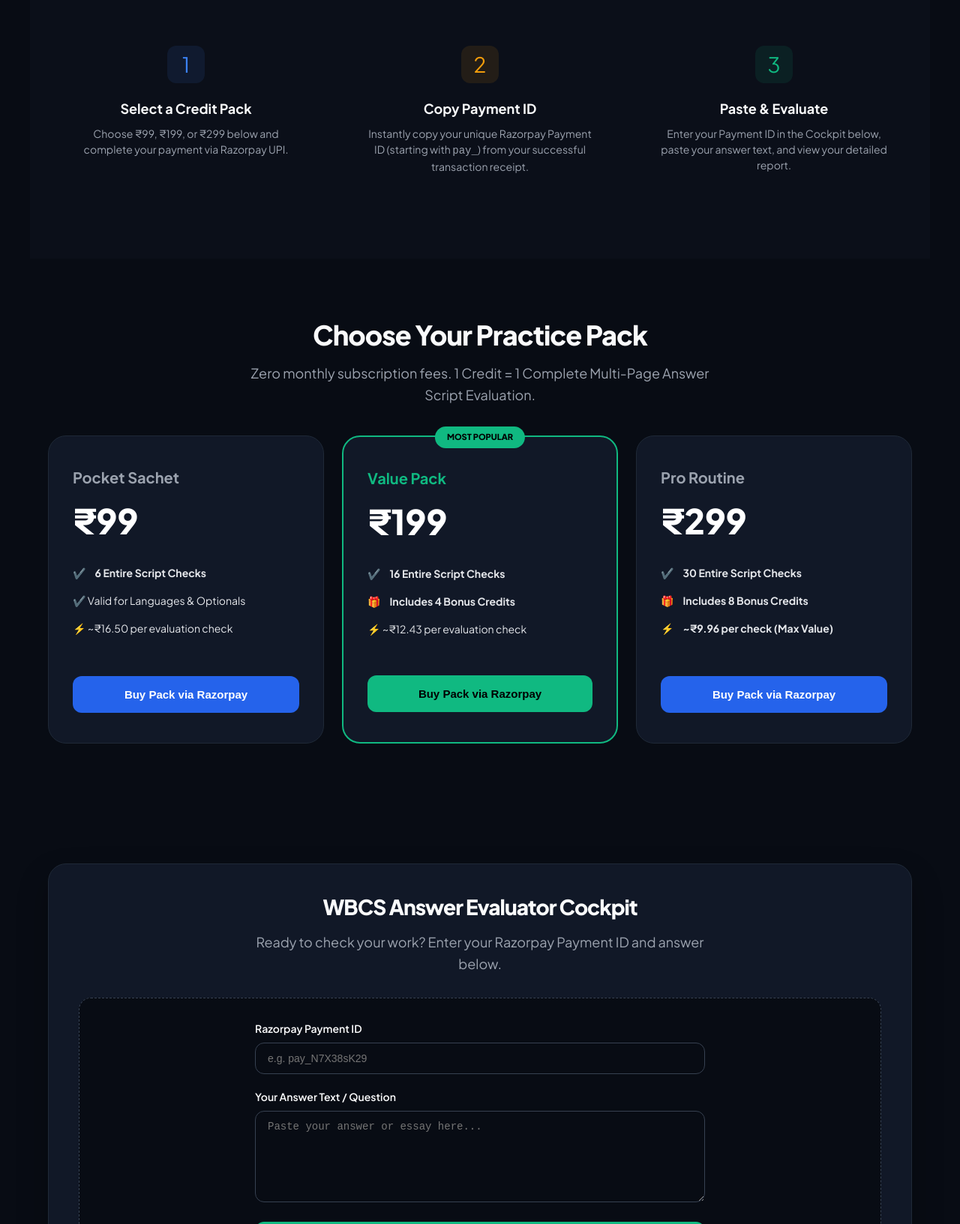
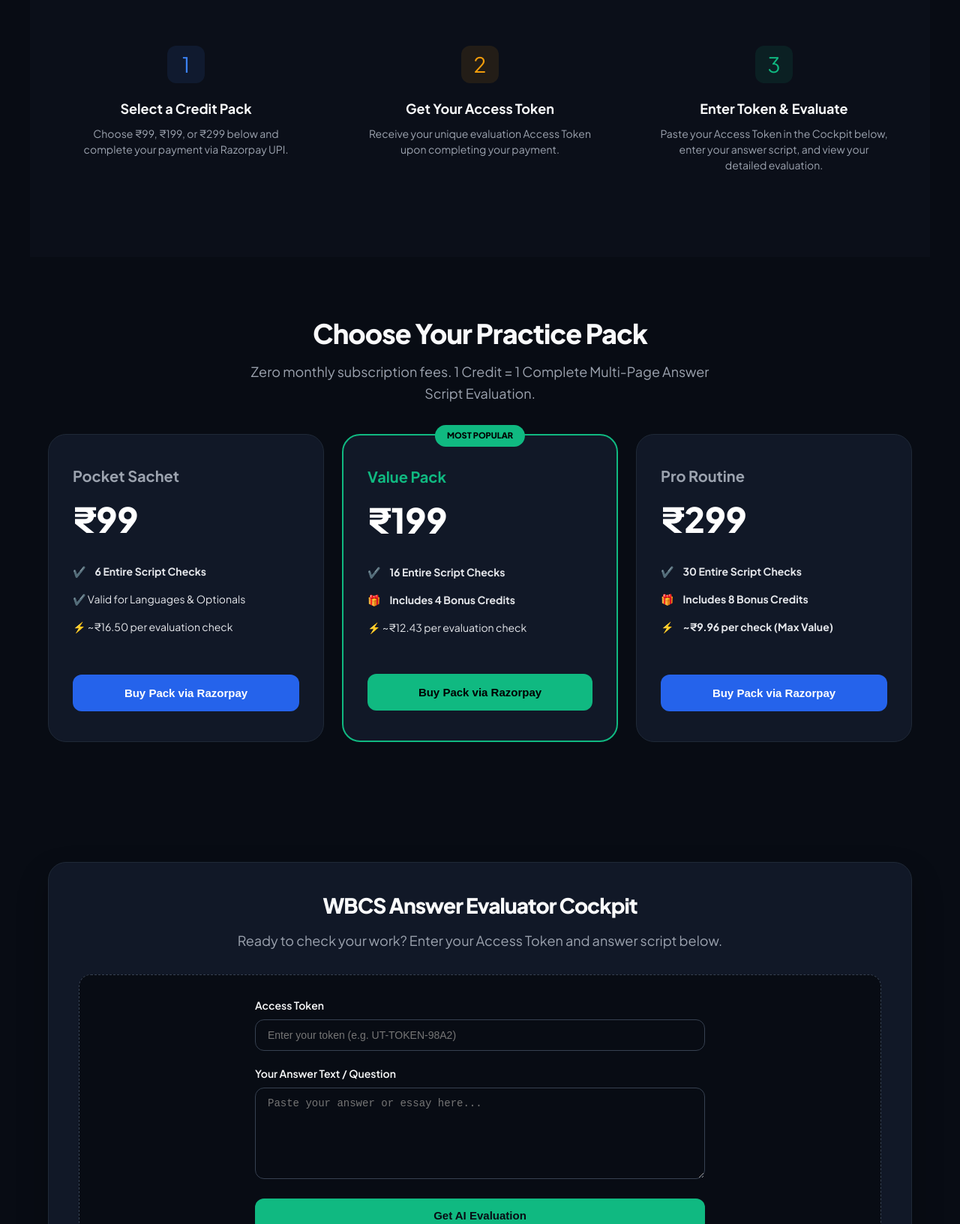
Before and after one commit to debanjanroy500g-lang/uttar-grade-website, a plain HTML site: page index.html in a window 1280 px wide. Shown: the part 1080-2713 px from the top of the page at 75% size. Drawn offline with Linux system fonts and the light colour scheme.

Commit message:
Update index.html

```diff
--- a/index.html
+++ b/index.html
@@ -312,13 +312,13 @@
             </div>
             <div class="info-card" style="text-align: center; border: none; background: transparent;">
                 <div class="info-icon" style="margin: 0 auto 20px auto; background: rgba(245, 158, 11, 0.1); color: #f59e0b;">2</div>
-                <h3>Copy Payment ID</h3>
-                <p>Instantly copy your unique Razorpay Payment ID (starting with <code>pay_</code>) from your successful transaction receipt.</p>
+                <h3>Get Your Access Token</h3>
+                <p>Receive your unique evaluation Access Token upon completing your payment.</p>
             </div>
             <div class="info-card" style="text-align: center; border: none; background: transparent;">
                 <div class="info-icon" style="margin: 0 auto 20px auto; background: rgba(16, 185, 129, 0.1); color: #10b981;">3</div>
-                <h3>Paste & Evaluate</h3>
-                <p>Enter your Payment ID in the Cockpit below, paste your answer text, and view your detailed report.</p>
+                <h3>Enter Token & Evaluate</h3>
+                <p>Paste your Access Token in the Cockpit below, enter your answer script, and view your detailed evaluation.</p>
             </div>
         </div>
     </section>
@@ -371,17 +371,17 @@
         </div>
     </section>
 
-    <!-- 5. Evaluator Zone (Secure Backend Integration) -->
+    <!-- 5. Evaluator Zone (Token-Based Backend Integration) -->
     <section id="evaluator" class="section">
         <div class="grader-container">
             <h2 class="section-title" style="font-size: 28px;">WBCS Answer Evaluator Cockpit</h2>
-            <p class="subtitle" style="margin-bottom: 20px;">Ready to check your work? Enter your Razorpay Payment ID and answer below.</p>
+            <p class="subtitle" style="margin-bottom: 20px;">Ready to check your work? Enter your Access Token and answer script below.</p>
 
             <div class="dify-frame" style="display: block; text-align: left;">
                 <div style="width: 100%; max-width: 600px; margin: 0 auto;">
                     <div style="margin-bottom: 20px;">
-                        <label style="display: block; font-size: 14px; font-weight: 600; margin-bottom: 8px; color: var(--text-main);">Razorpay Payment ID</label>
-                        <input type="text" id="paymentId" placeholder="e.g. pay_N7X38sK29" style="width: 100%; padding: 12px 16px; background: #080c14; border: 1px solid var(--border-highlight); border-radius: 12px; color: #fff; font-size: 14px; outline: none;" />
+                        <label style="display: block; font-size: 14px; font-weight: 600; margin-bottom: 8px; color: var(--text-main);">Access Token</label>
+                        <input type="text" id="token" placeholder="Enter your token (e.g. UT-TOKEN-98A2)" style="width: 100%; padding: 12px 16px; background: #080c14; border: 1px solid var(--border-highlight); border-radius: 12px; color: #fff; font-size: 14px; outline: none;" />
                     </div>
 
                     <div style="margin-bottom: 20px;">
@@ -404,12 +404,12 @@
 
     <script>
     async function submitEvaluation() {
-        const paymentId = document.getElementById('paymentId').value.trim();
+        const token = document.getElementById('token').value.trim();
         const answerText = document.getElementById('answerText').value.trim();
         const resultDiv = document.getElementById('result');
 
-        if (!paymentId.startsWith('pay_')) {
-            alert('Please enter a valid Razorpay Payment ID starting with "pay_".');
+        if (!token) {
+            alert('Please enter your Access Token.');
             return;
         }
 
@@ -426,7 +426,7 @@
             const response = await fetch('/api/evaluate', {
                 method: 'POST',
                 headers: { 'Content-Type': 'application/json' },
-                body: JSON.stringify({ paymentId, answerText })
+                body: JSON.stringify({ token, answerText })
             });
 
             const data = await response.json();
```
